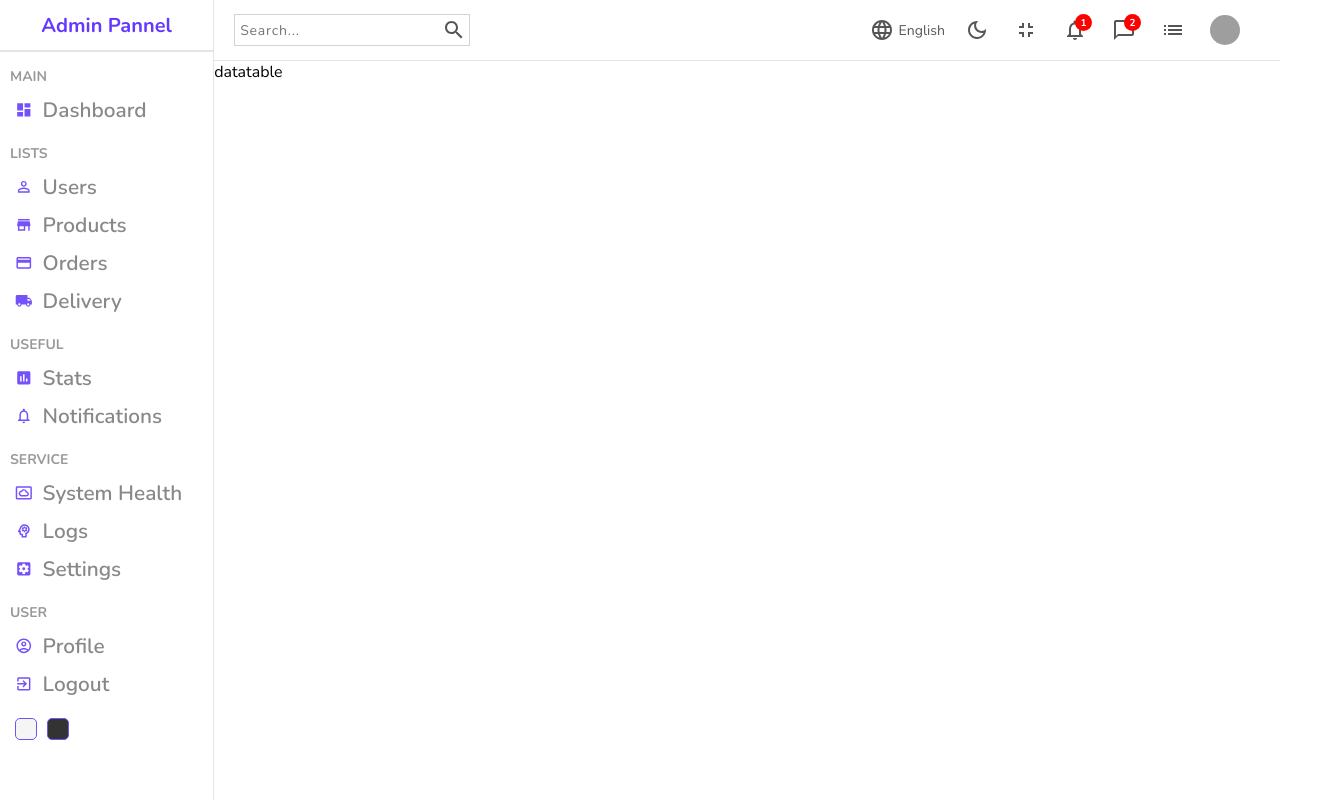
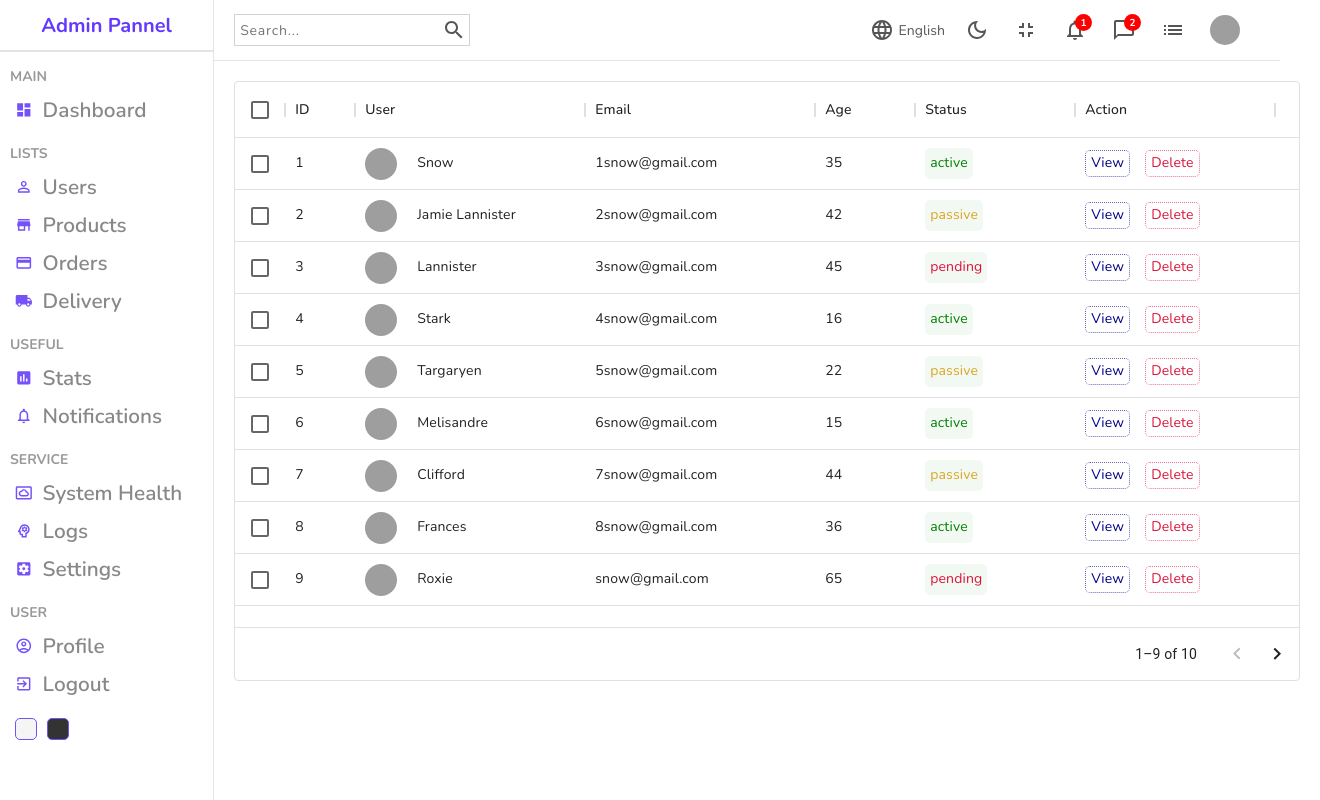
Before and after one commit to shinhonggyu/React-Admin-Dashboard, a React (Create React App) app: page /users in a window 1280 px wide. Shown: the whole page, 1320 px wide, since content can reach past the window. Built offline with nearby package versions, Linux system fonts and the light colour scheme; grey boxes are pictures that could not be loaded.

Commit message:
users, products page

```diff
--- a/package.json
+++ b/package.json
@@ -7,6 +7,7 @@
     "@emotion/styled": "^11.8.1",
     "@mui/icons-material": "^5.5.1",
     "@mui/material": "^5.5.3",
+    "@mui/x-data-grid": "^5.8.0",
     "@testing-library/jest-dom": "^5.14.1",
     "@testing-library/react": "^12.0.0",
     "@testing-library/user-event": "^13.2.1",
--- /dev/null
+++ b/src/components/DataTable/DataTable.jsx
@@ -0,0 +1,35 @@
+import "./datatable.scss";
+import { DataGrid } from "@mui/x-data-grid";
+import { userColumns, userRows } from "../../datatablesource";
+
+const DataTable = () => {
+  const actionColumn = [
+    {
+      field: "action",
+      headerName: "Action",
+      width: 200,
+      renderCell: () => {
+        return (
+          <div className="cellAction">
+            <div className="viewButton">View</div>
+            <div className="deleteButton">Delete</div>
+          </div>
+        );
+      },
+    },
+  ];
+
+  return (
+    <div className="DataTable">
+      <DataGrid
+        rows={userRows}
+        columns={userColumns.concat(actionColumn)}
+        pageSize={9}
+        rowsPerPageOptions={[9]}
+        checkboxSelection
+      />
+    </div>
+  );
+};
+
+export default DataTable;
--- /dev/null
+++ b/src/components/DataTable/datatable.scss
@@ -0,0 +1,60 @@
+.DataTable {
+  width: 100%;
+  height: 600px;
+  padding: 20px;
+
+  .cellWidthImg {
+    display: flex;
+    align-items: center;
+
+    .cellImg {
+      width: 32px;
+      height: 32px;
+      border-radius: 50%;
+      margin-right: 20px;
+      object-fit: cover;
+    }
+  }
+
+  .cellWidthStatus {
+    padding: 5px;
+    border-radius: 5px;
+
+    &.active {
+      background-color: rgba(0, 128, 0, 0.05);
+      color: green;
+    }
+
+    &.passive {
+      background-color: rgba(0, 128, 0, 0.05);
+      color: goldenrod;
+    }
+
+    &.pending {
+      background-color: rgba(0, 128, 0, 0.05);
+      color: crimson;
+    }
+  }
+
+  .cellAction {
+    display: flex;
+    align-items: center;
+    gap: 15px;
+
+    .viewButton {
+      padding: 2px 5px;
+      border-radius: 5px;
+      color: darkblue;
+      border: 1px dotted rgb(0, 0, 139, 0.596);
+      cursor: pointer;
+    }
+
+    .deleteButton {
+      padding: 2px 5px;
+      border-radius: 5px;
+      color: crimson;
+      border: 1px dotted rgb(220, 20, 60, 0.596);
+      cursor: pointer;
+    }
+  }
+}
--- /dev/null
+++ b/src/datatablesource.js
@@ -0,0 +1,125 @@
+export const userColumns = [
+  {
+    field: "id",
+    headerName: "ID",
+    width: 70,
+  },
+  {
+    field: "user",
+    headerName: "User",
+    width: 230,
+    renderCell: (params) => {
+      return (
+        <div className="cellWidthImg">
+          <img className="cellImg" src={params.row.img} alt="avatar" />
+          {params.row.username}
+        </div>
+      );
+    },
+  },
+  {
+    field: "email",
+    headerName: "Email",
+    width: 230,
+  },
+  {
+    field: "age",
+    headerName: "Age",
+    width: 100,
+  },
+  {
+    field: "status",
+    headerName: "Status",
+    width: 160,
+    renderCell: (params) => {
+      return (
+        <div className={`cellWidthStatus ${params.row.status}`}>
+          {params.row.status}
+        </div>
+      );
+    },
+  },
+];
+
+export const userRows = [
+  {
+    id: 1,
+    username: "Snow",
+    img: "https://images.pexels.com/photos/1820770/pexels-photo-1820770.jpeg?auto=compress&cs=tinysrgb&dpr=2&w=500",
+    status: "active",
+    email: "1snow@gmail.com",
+    age: 35,
+  },
+  {
+    id: 2,
+    username: "Jamie Lannister",
+    img: "https://images.pexels.com/photos/1820770/pexels-photo-1820770.jpeg?auto=compress&cs=tinysrgb&dpr=2&w=500",
+    email: "2snow@gmail.com",
+    status: "passive",
+    age: 42,
+  },
+  {
+    id: 3,
+    username: "Lannister",
+    img: "https://images.pexels.com/photos/1820770/pexels-photo-1820770.jpeg?auto=compress&cs=tinysrgb&dpr=2&w=500",
+    email: "3snow@gmail.com",
+    status: "pending",
+    age: 45,
+  },
+  {
+    id: 4,
+    username: "Stark",
+    img: "https://images.pexels.com/photos/1820770/pexels-photo-1820770.jpeg?auto=compress&cs=tinysrgb&dpr=2&w=500",
+    email: "4snow@gmail.com",
+    status: "active",
+    age: 16,
+  },
+  {
+    id: 5,
+    username: "Targaryen",
+    img: "https://images.pexels.com/photos/1820770/pexels-photo-1820770.jpeg?auto=compress&cs=tinysrgb&dpr=2&w=500",
+    email: "5snow@gmail.com",
+    status: "passive",
+    age: 22,
+  },
+  {
+    id: 6,
+    username: "Melisandre",
+    img: "https://images.pexels.com/photos/1820770/pexels-photo-1820770.jpeg?auto=compress&cs=tinysrgb&dpr=2&w=500",
+    email: "6snow@gmail.com",
+    status: "active",
+    age: 15,
+  },
+  {
+    id: 7,
+    username: "Clifford",
+    img: "https://images.pexels.com/photos/1820770/pexels-photo-1820770.jpeg?auto=compress&cs=tinysrgb&dpr=2&w=500",
+    email: "7snow@gmail.com",
+    status: "passive",
+    age: 44,
+  },
+  {
+    id: 8,
+    username: "Frances",
+    img: "https://images.pexels.com/photos/1820770/pexels-photo-1820770.jpeg?auto=compress&cs=tinysrgb&dpr=2&w=500",
+    email: "8snow@gmail.com",
+    status: "active",
+    age: 36,
+  },
+  {
+    id: 9,
+    username: "Roxie",
+    img: "https://images.pexels.com/photos/1820770/pexels-photo-1820770.jpeg?auto=compress&cs=tinysrgb&dpr=2&w=500",
+    email: "snow@gmail.com",
+    status: "pending",
+    age: 65,
+  },
+  {
+    id: 10,
+    username: "Roxie",
+    img: "https://images.pexels.com/photos/1820770/pexels-photo-1820770.jpeg?auto=compress&cs=tinysrgb&dpr=2&w=500",
+    email: "snow@gmail.com",
+    status: "active",
+    age: 65,
+  },
+];
--- a/src/pages/list/List.jsx
+++ b/src/pages/list/List.jsx
@@ -1,6 +1,7 @@
 import "./list.scss";
 import Sidebar from "../../components/Sidebar/Sidebar";
 import Navbar from "../../components/Navbar/Navbar";
+import DataTable from "../../components/DataTable/DataTable";
 
 const List = () => {
   return (
@@ -8,7 +9,7 @@
       <Sidebar />
       <div className="listContainer">
         <Navbar />
-        datatable
+        <DataTable />
       </div>
     </div>
   );
```
Also changed, not shown: 1 other file (tests, documents, lock files or other folders).
